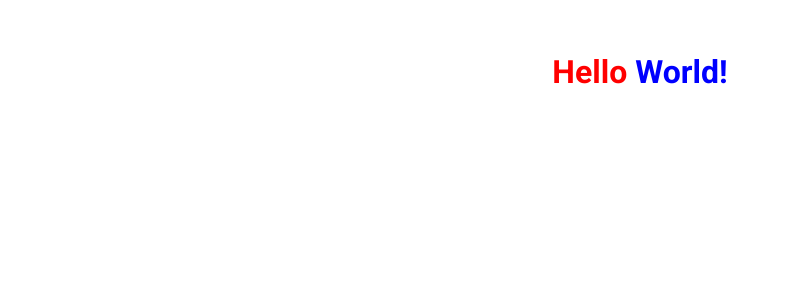
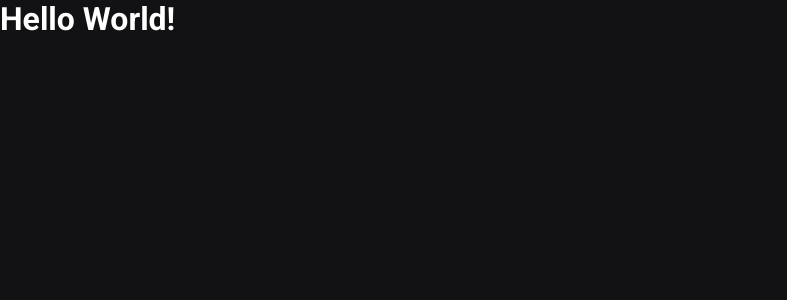
Before and after one commit to tiagoasrodrigues/ignews, a Next.js app: page / in a window 1280 px wide. Shown: the top 300 px of the page, without its empty margins (0-787 px from the left). Built offline with nearby package versions, Linux system fonts and the light colour scheme.

Commit message:
:wrench: chore: add global app styles

```diff
--- a/src/pages/_app.tsx
+++ b/src/pages/_app.tsx
@@ -1,4 +1,6 @@
 import { AppProps } from 'next/app'
+
+import '../styles/global.scss'
 
 function MyApp({ Component, pageProps }: AppProps) {
   return <Component {...pageProps} />
--- a/src/pages/index.tsx
+++ b/src/pages/index.tsx
@@ -1,6 +1,4 @@
 import Head from 'next/head'
-
-import styles from '../styles/home.module.scss'
 
 export default function Home() {
   return (
@@ -8,7 +6,7 @@
       <Head>
         <title>Início | ig.news</title>
       </Head>
-      <h1 className={styles.title}>
+      <h1>
         Hello <span>World!</span>
       </h1>
     </>
--- /dev/null
+++ b/src/styles/global.scss
@@ -0,0 +1,47 @@
+* {
+  margin: 0;
+  padding: 0;
+  box-sizing: border-box;
+}
+
+:root {
+  --white: #FFFFFF;
+
+  --gray-100: #E1E1E6;
+  --gray-300: #A8A8B3;
+  --gray-900: #121214;
+
+  --cyan-500: #61DAFB;
+
+  --yellow-500: #EBA417;
+}
+
+@media (max-width: 1080px) {
+  html {
+    font-size: 93.75%;
+  }
+}
+
+@media (max-width: 1080px) {
+  html {
+    font-size: 87.5%;
+  }
+}
+
+body {
+  background-color: var(--gray-900);
+  color: var(--white);
+}
+
+body, input, textarea, select, button {
+  font: 400 1rem "Roboto", sans-serif;
+}
+
+button {
+  cursor: pointer;
+}
+
+a {
+  color: inherit;
+  text-decoration: none;
+}
--- a/src/styles/home.module.scss
+++ /dev/null
@@ -1,13 +0,0 @@
-.title {
-  color: red;
-  padding-top: 2rem;
-  flex: 1;
-  text-align: center;
-  font-size: xx-large;
-  justify-content: center;
-  font-family: roboto;
-
-  span {
-    color: blue;
-  }
-}
```
